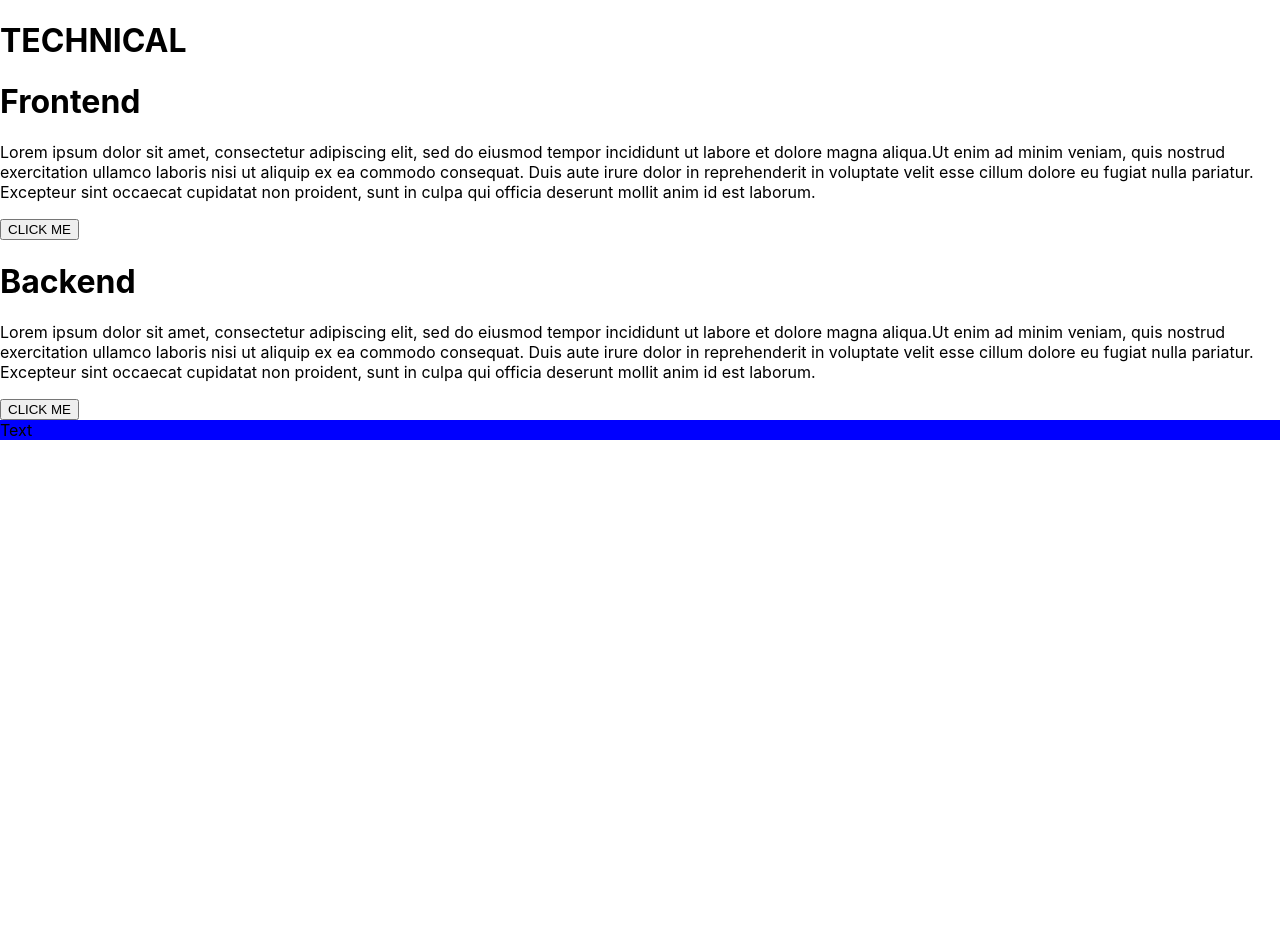
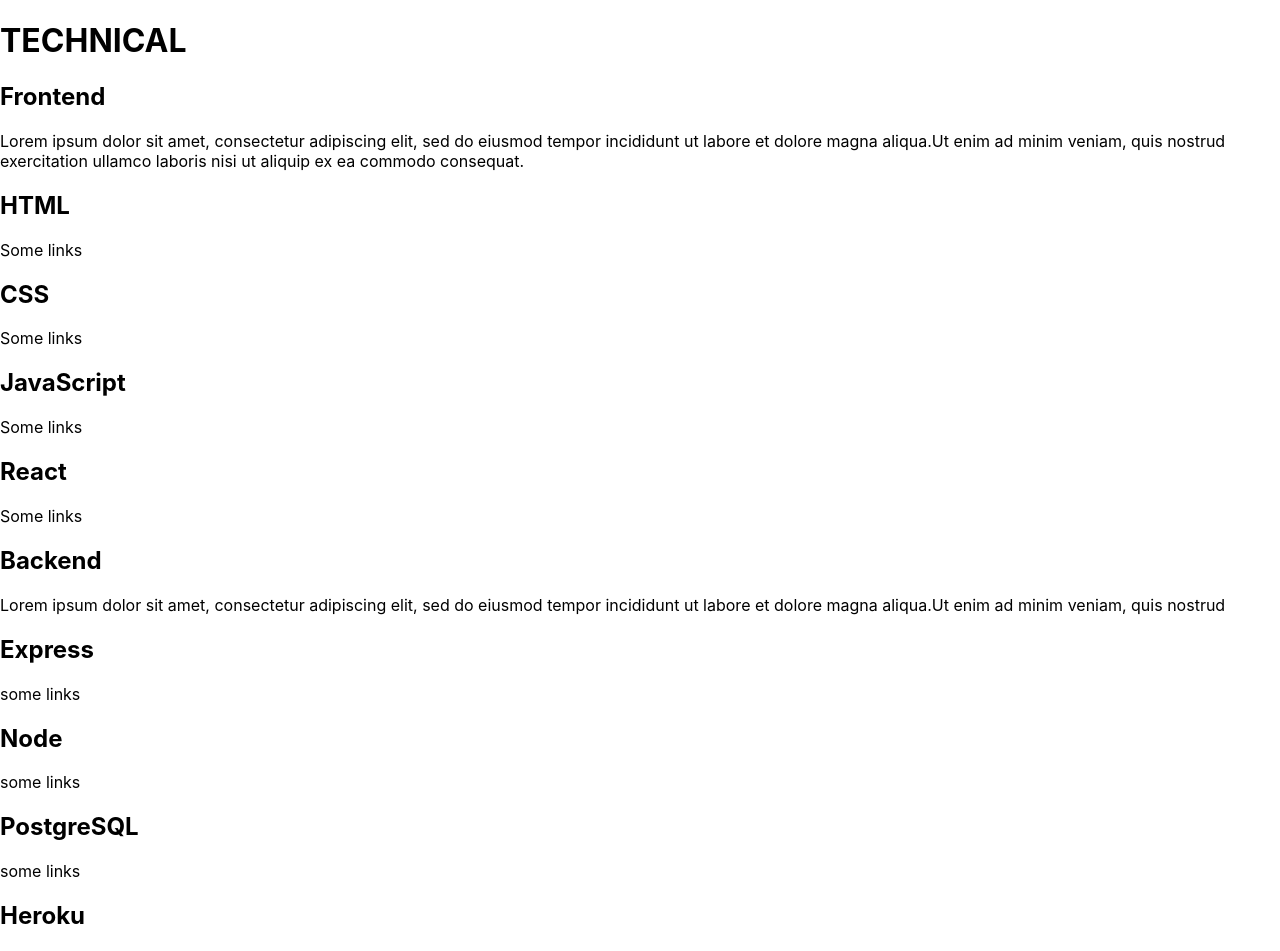
Before and after one commit to SchoolOfCode/w9_frontend-project-neemo-ryan-harry-mino, a React (Create React App) app: page /Technical in a window 1280 px wide. Shown: the top 951 px of the page. Before the commit the page ends 800 px from the top, so only its background shows below. Built offline with nearby package versions, Linux system fonts and the light colour scheme.

Commit message:
added section components and included content placehodlers

```diff
--- /dev/null
+++ b/src/Components/Section/Section.js
@@ -0,0 +1,11 @@
+const Section = (props) => {
+
+  return (
+    <div className={props.className}>
+      <h2>{props.title}</h2>
+      <p>{props.content}</p>
+
+    </div>
+  );
+};
+export default Section;
--- a/src/Components/Technical/Technical.js
+++ b/src/Components/Technical/Technical.js
@@ -1,12 +1,43 @@
-import Cardcomponent from "../Cardcomponent/Cardcomponent";
-import Footer from "../Footer/Footer"
+import Section from "../Section/Section";
+// import Footer from "../Footer/Footer"
 const Technical = () => {
-    return ( <div>
-    <h1> TECHNICAL </h1>
-<Cardcomponent title={"Frontend"} aboutSection={"Lorem ipsum dolor sit amet, consectetur adipiscing elit, sed do eiusmod tempor incididunt ut labore et dolore magna aliqua.Ut enim ad minim veniam, quis nostrud exercitation ullamco laboris nisi ut aliquip ex ea commodo consequat. Duis aute irure dolor in reprehenderit in voluptate velit esse cillum dolore eu fugiat nulla pariatur. Excepteur sint occaecat cupidatat non proident, sunt in culpa qui officia deserunt mollit anim id est laborum."}/>
-<Cardcomponent title={"Backend"} aboutSection={"Lorem ipsum dolor sit amet, consectetur adipiscing elit, sed do eiusmod tempor incididunt ut labore et dolore magna aliqua.Ut enim ad minim veniam, quis nostrud exercitation ullamco laboris nisi ut aliquip ex ea commodo consequat. Duis aute irure dolor in reprehenderit in voluptate velit esse cillum dolore eu fugiat nulla pariatur. Excepteur sint occaecat cupidatat non proident, sunt in culpa qui officia deserunt mollit anim id est laborum."}/>
-<Footer/>
-    </div> );
-}
+  return (
+    <div>
+      <h1> TECHNICAL </h1>
+      {/* FRONTEND */}
+      <Section
+        title="Frontend"
+        content="Lorem ipsum dolor sit amet, consectetur adipiscing elit, sed do eiusmod tempor incididunt ut labore et dolore magna aliqua.Ut enim ad minim veniam, quis nostrud exercitation ullamco laboris nisi ut aliquip ex ea commodo consequat. "
+      />
+      <Section title="HTML" content="Some links" className="html-section" />
+      <Section title="CSS" content="Some links" className="css-section" />
+      <Section
+        title="JavaScript"
+        content="Some links"
+        className="javascript-section"
+      />
+      <Section title="React" content="Some links" className="react-section" />
+      <Section
+        title="Backend"
+        content="Lorem ipsum dolor sit amet, consectetur adipiscing elit, sed do eiusmod tempor incididunt ut labore et dolore magna aliqua.Ut enim ad minim veniam, quis nostrud "
+      />
+
+       {/* BACKEND  */}
+
+      <Section
+        title="Express"
+        content="some links"
+        className="express-section"
+      />
+      <Section title="Node" content="some links" className="node-section" />
+      <Section
+        title="PostgreSQL"
+        content="some links"
+        className="postgresql-section"
+      />
+      <Section title="Heroku" content="some links" className="heroku-section" />
+    </div>
+  );
+};
 
 export default Technical;
```
